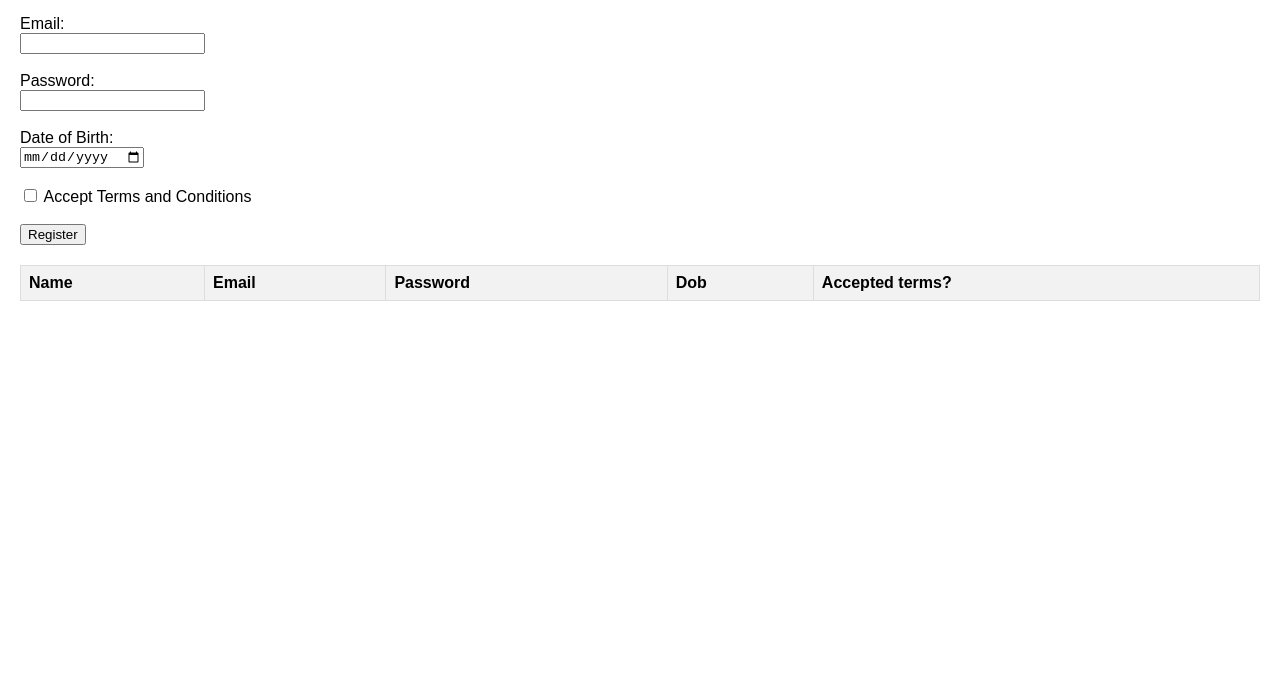
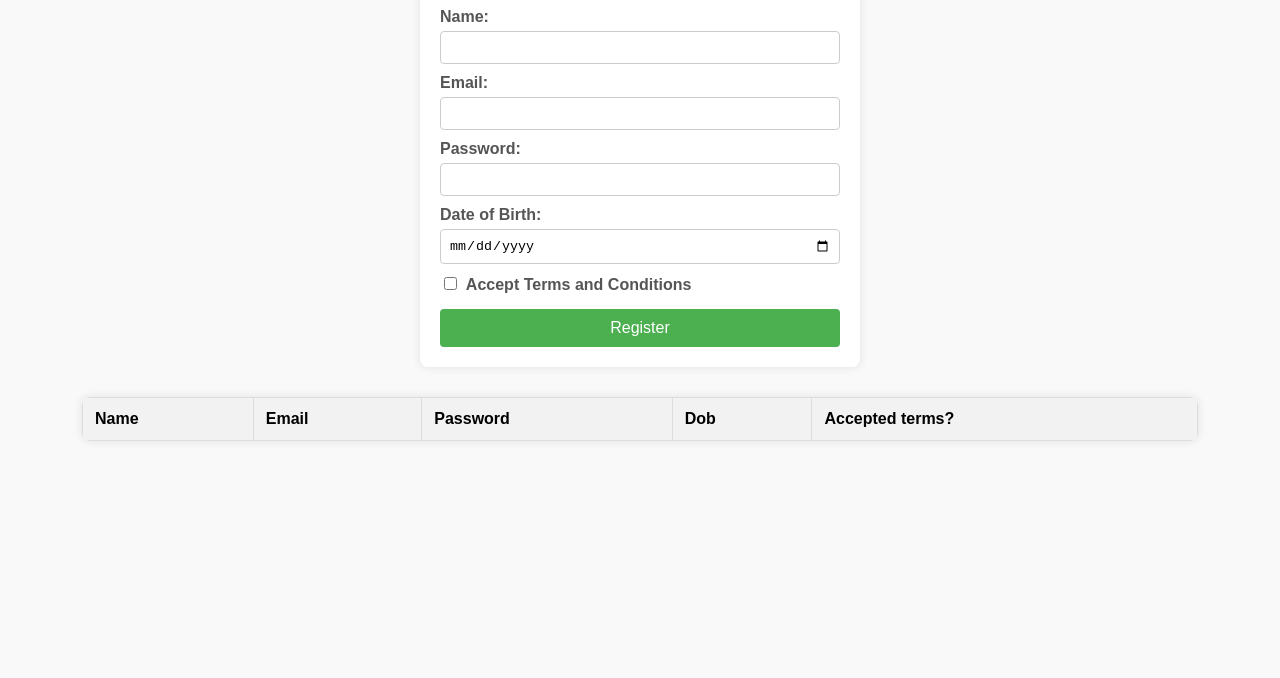
Before and after one commit to Gopichandu923/wd101, a plain HTML site: page index.html in a window 1280 px wide. Shown: the part 122-800 px from the top of the page. Drawn offline with Linux system fonts and the light colour scheme.

Commit message:
Update index.html

```diff
--- a/index.html
+++ b/index.html
@@ -4,31 +4,115 @@
   <meta charset="UTF-8">
   <title>Registration Form</title>
   <style>
-    body { font-family: Arial, sans-serif; margin: 20px; }
-    table { border-collapse: collapse; width: 100%; margin-top: 20px; }
-    th, td { border: 1px solid #ddd; padding: 8px; text-align: left; }
-    th { background-color: #f2f2f2; }
+    body {
+      font-family: Arial, sans-serif;
+      background: #f9f9f9;
+      margin: 0;
+      padding: 20px;
+    }
+
+    h1 {
+      text-align: center;
+      color: #333;
+    }
+
+    form {
+      background: #fff;
+      max-width: 400px;
+      margin: 0 auto;
+      padding: 20px;
+      border-radius: 8px;
+      box-shadow: 0 0 10px rgba(0,0,0,0.1);
+    }
+
+    label {
+      display: block;
+      margin-top: 10px;
+      color: #555;
+      font-weight: bold;
+    }
+
+    input[type="text"],
+    input[type="email"],
+    input[type="password"],
+    input[type="date"] {
+      width: 100%;
+      padding: 8px;
+      margin-top: 5px;
+      border: 1px solid #ccc;
+      border-radius: 4px;
+      box-sizing: border-box;
+    }
+
+    input[type="checkbox"] {
+      margin-right: 5px;
+    }
+
+    button {
+      background-color: #4CAF50;
+      color: white;
+      padding: 10px 20px;
+      margin-top: 15px;
+      border: none;
+      border-radius: 4px;
+      cursor: pointer;
+      width: 100%;
+      font-size: 16px;
+    }
+
+    button:hover {
+      background-color: #45a049;
+    }
+
+    table {
+      margin: 30px auto;
+      width: 90%;
+      border-collapse: collapse;
+      background: #fff;
+      border-radius: 8px;
+      overflow: hidden;
+      box-shadow: 0 0 10px rgba(0,0,0,0.1);
+    }
+
+    th, td {
+      border: 1px solid #ddd;
+      padding: 12px;
+      text-align: left;
+    }
+
+    th {
+      background-color: #f2f2f2;
+      font-weight: bold;
+    }
+
+    tr:nth-child(even) {
+      background-color: #f9f9f9;
+    }
+
+    tr:hover {
+      background-color: #f1f1f1;
+    }
   </style>
 </head>
 <body>
   <h1>Registration Form</h1>
   <form id="registration-form">
-    <label for="name">Name:</label><br>
-    <input type="text" id="name" name="name" required><br><br>
+    <label for="name">Name:</label>
+    <input type="text" id="name" name="name" required>
 
-    <label for="email">Email:</label><br>
-    <input type="email" id="email" name="email" required><br><br>
+    <label for="email">Email:</label>
+    <input type="email" id="email" name="email" required>
 
-    <label for="password">Password:</label><br>
-    <input type="password" id="password" name="password" required><br><br>
+    <label for="password">Password:</label>
+    <input type="password" id="password" name="password" required>
 
-    <label for="dob">Date of Birth:</label><br>
-    <input type="date" id="dob" name="dob" required><br><br>
+    <label for="dob">Date of Birth:</label>
+    <input type="date" id="dob" name="dob" required>
 
     <label>
       <input type="checkbox" id="acceptTerms" name="acceptTerms" required>
       Accept Terms and Conditions
-    </label><br><br>
+    </label>
 
     <button type="submit">Register</button>
   </form>
@@ -47,13 +131,11 @@
   </table>
 
   <script>
-    // Load existing users from localStorage on page load
     window.onload = function() {
       const users = JSON.parse(localStorage.getItem('users') || '[]');
       users.forEach(addUserToTable);
     };
 
-    // Handle form submission
     document.getElementById('registration-form').addEventListener('submit', function(e) {
       e.preventDefault();
 
@@ -63,7 +145,6 @@
       const dob = document.getElementById('dob').value;
       const acceptTerms = document.getElementById('acceptTerms').checked;
 
-      // Validate age
       const dobDate = new Date(dob);
       const today = new Date();
       let age = today.getFullYear() - dobDate.getFullYear();
@@ -84,7 +165,6 @@
 
       addUserToTable(user);
 
-      // Clear form
       document.getElementById('registration-form').reset();
     });
 
```
